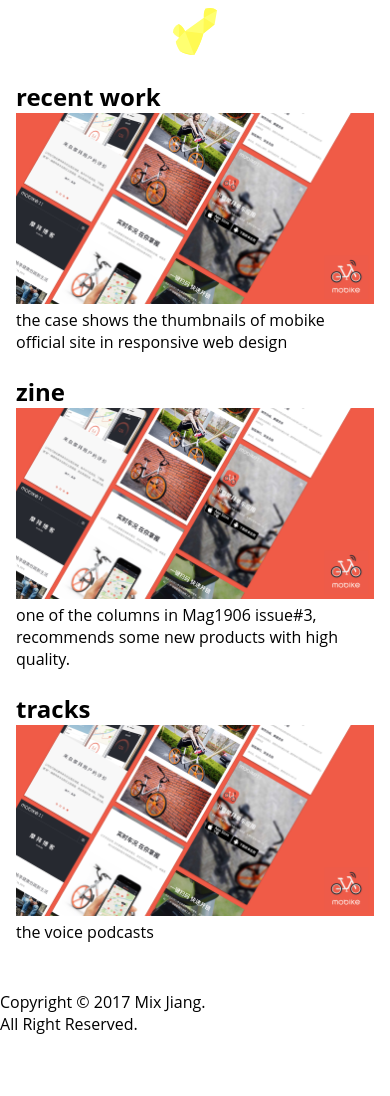
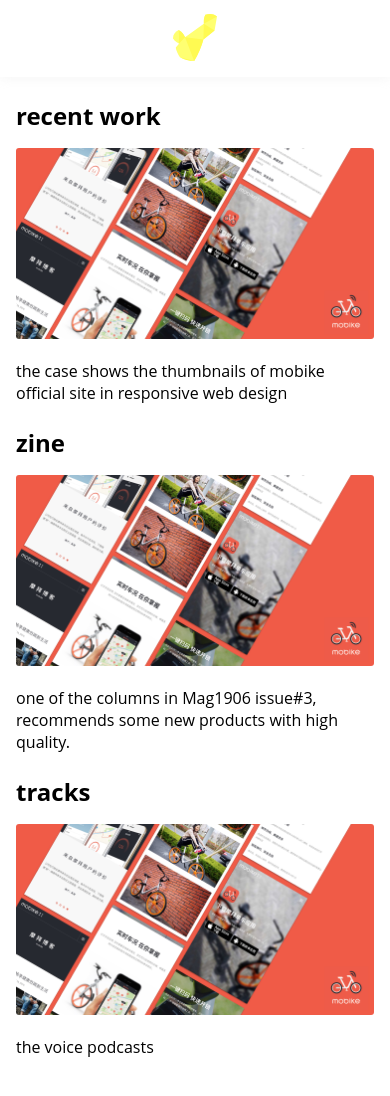
Before and after one commit to mix-jiang/mix-jiang.github.io, a Jekyll site: the page built from index.html, in a window 390 px wide and 1194 px high. Shown: the top 1096 px of the window. Built offline with Jekyll 4.4.1, drawn with Linux system fonts in a browser that asks for light colours.

Commit message:
details updated

```diff
--- a/_layouts/default.html
+++ b/_layouts/default.html
@@ -9,6 +9,7 @@
 　　</head>
 
 　　<body>
+
 		<!--navbar starts-->
 		<div class="navarea">
 			<div class="navbar">
@@ -52,6 +53,7 @@
 	<!-- import vue.js -->
 	<script type="text/javascript" src="js/vue.js"></script>
 
+
 　　</body>
 
 
--- a/css/default.css
+++ b/css/default.css
@@ -28,13 +28,16 @@
 
 	.navbar {
 		margin-top: -2em;
-		padding: 1em 0;
+		padding-top: 1.4em;
+		padding-bottom: 1em;
 		left: 0;
 		right: 0;
 		display: flex;
 		align-items: baseline;
 		position: fixed;
+
 		background-color: #fff;
+		box-shadow: 0px 2px 10px 0px rgba(240, 240, 240, 0.6);
 	}
 
 	.navlogo img {
@@ -64,8 +67,26 @@
 	.wrap,
 	.des-area {
 		padding: 0 1em;
-		margin-top: 2em;
+		margin-top: 3.2em;
 	}
+
+	.proj-container > .homepageimg img {
+		margin: 1em 0;
+		border-radius: 3px;
+	}
+
+	.footer-area {
+		height: 4em;
+		width: 100%;
+		bottom: 0;
+		box-sizing: border-box;
+		background-color: rgba(240, 240, 240, 0.8);
+	}
+
+	.right-comment p {
+		display: none;
+	}
+
 }
 
 @media (min-width: 700px){
```
Also changed, not shown: 2 other files.
